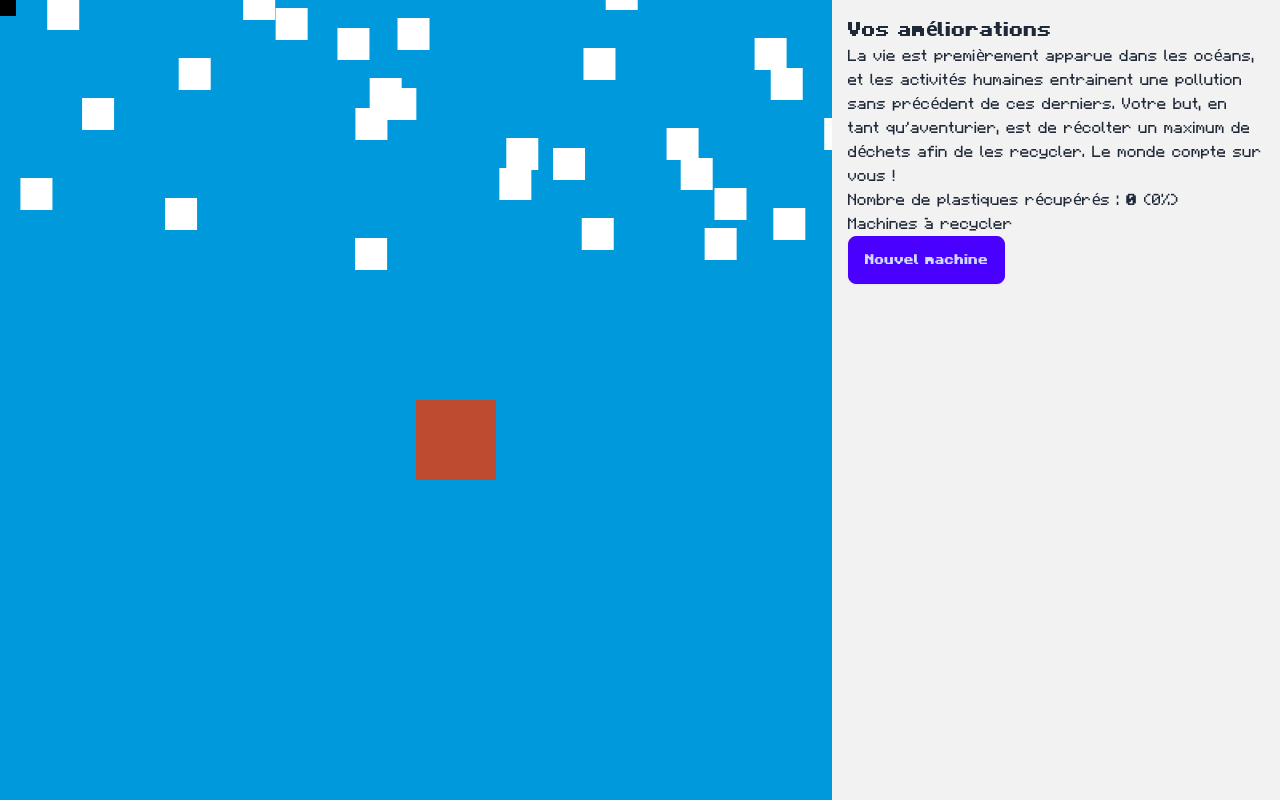
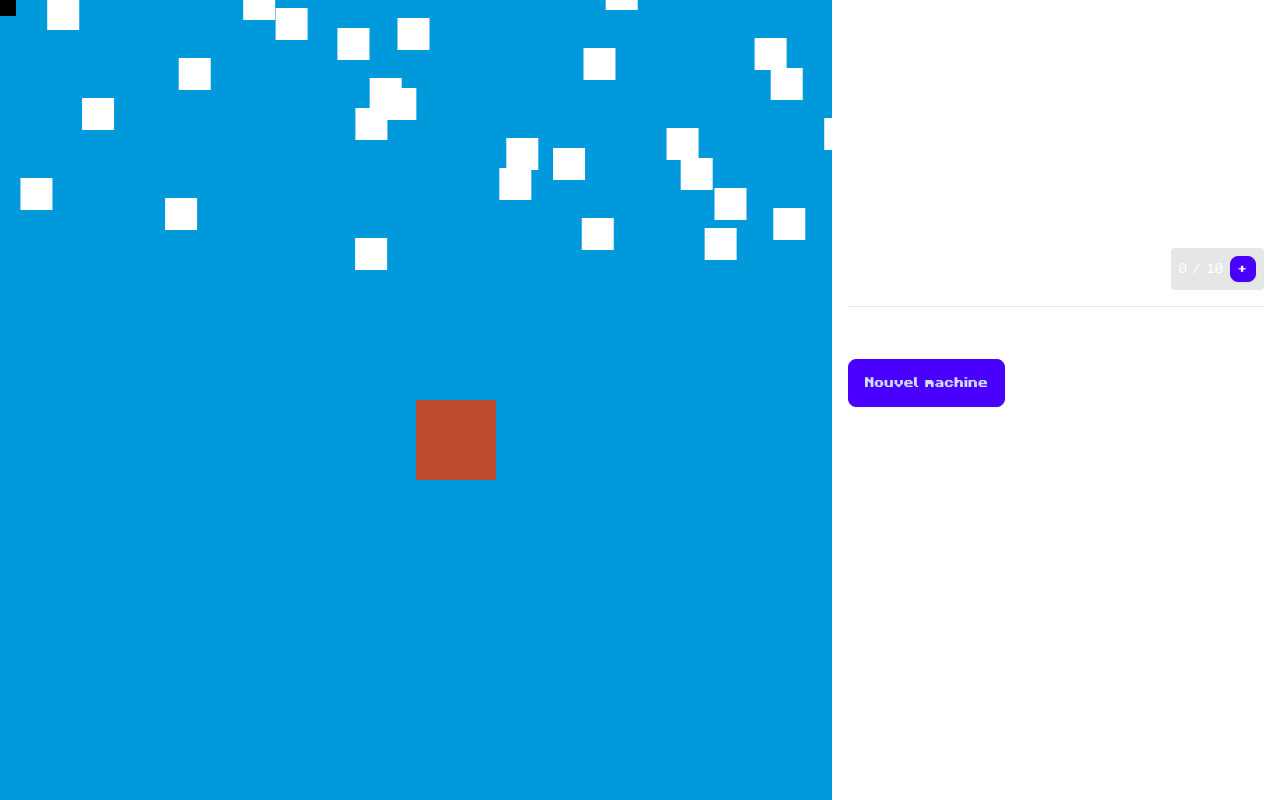
Before and after one commit to Yoshiip/ndi, a SvelteKit app: page / in a window 1280 px wide. Both pictures are taken after a click on the button "Jouer maintenant". Built offline with nearby package versions, Linux system fonts and the light colour scheme.

Commit message:
working on the upgrades

```diff
--- a/src/components/GameSide.svelte
+++ b/src/components/GameSide.svelte
@@ -2,7 +2,7 @@
   import { buyMachine, game } from "$lib/game.svelte";
 </script>
 
-<div class="w-full max-w-md bg-base-200 p-4">
+<div class="w-full bg-base-100 max-w-md space-y-4 p-4 text-white text-sm">
   <h1 class="text-xl font-bold">Vos améliorations</h1>
   <p>
     La vie est premièrement apparue dans les océans, et les activités humaines
@@ -11,6 +11,22 @@
     Le monde compte sur vous !
   </p>
   <p>Nombre de plastiques récupérés : <b>{game.rawPlastics}</b> (0%)</p>
+  <p>Nombre de plastiques recyclés : <b>{game.recycledPlastics}</b> (+3/s)</p>
+
+  <div class="flex items-center justify-between space-x-2">
+    <div>
+      <p class="font-bold">Augmenter la vitesse du radeau</p>
+      <p class="text-xs opacity-50">Nécessite encore 256 plastiques recyclés</p>
+    </div>
+    <div class="rounded bg-base-300 p-2">
+      <span>0 / 10</span>
+      <button type="button" class="btn btn-primary text-white min-h-0 h-auto text-xs py-1 px-2">
+        +
+      </button>
+    </div>
+  </div>
+
+  <hr />
 
   <h2>Machines à recycler</h2>
   <button class="btn btn-primary" onclick={buyMachine}> Nouvel machine </button>
--- /dev/null
+++ b/src/components/Upgrade.svelte
@@ -0,0 +1,26 @@
+<script lang="ts">
+    import { game, type Upgrade } from "$lib/game.svelte";
+    import { getUpgradePrice } from "$lib/utils";
+
+    type Props = {
+        title: string,
+        upgradeName: Upgrade,
+    }
+
+    const { title, upgradeName }: Props = $props();
+    const currentLevel = game.levels[upgradeName];
+    const upgradePrice = getUpgradePrice(10, currentLevel);
+</script>
+
+<div class="flex items-center justify-between space-x-2">
+    <div>
+        <p class="font-bold">{title}</p>
+        <p class="text-xs opacity-50">Nécessite encore {upgradePrice} plastiques recyclés</p>
+    </div>
+    <div class="rounded bg-base-300 p-2">
+        <span>0 / 10</span>
+        <button type="button" class="btn btn-primary text-white min-h-0 h-auto text-xs py-1 px-2">
+            +
+        </button>
+    </div>
+</div>
--- a/src/lib/game.svelte.ts
+++ b/src/lib/game.svelte.ts
@@ -5,10 +5,22 @@ interface RecyclingMachine {
   time: number;
 }
 
+export type Upgrade = "speed" | "harpoonRadius";
+
+export const UPGRADE_BONUSES: Record<Upgrade, { percentage: number, maxLevel: number }> = {
+    speed: { percentage: 10, maxLevel: 10 },
+    harpoonRadius: { percentage: 10, maxLevel: 10 },
+};
+
 export const game = $state({
   currentScene: "menu" as Scene,
+  machines: [] as RecyclingMachine[],
+  recycledPlastics: 0,
   rawPlastics: 0,
-  machines: [] as RecyclingMachine[],
+  levels: {
+    speed: 1,
+    harpoonRadius: 1,
+  } satisfies Record<Upgrade, number>,
 });
 
 export function buyMachine() {
--- /dev/null
+++ b/src/lib/utils.ts
@@ -0,0 +1,3 @@
+export function getUpgradePrice(basePrice: number, level: number, factor: number = 1.5) {
+    return Math.floor(Math.pow(basePrice * Math.pow(level + 1, factor), 1.0 * 0.04));
+}
```
Lines whose indentation alone changed are shown as unchanged.
